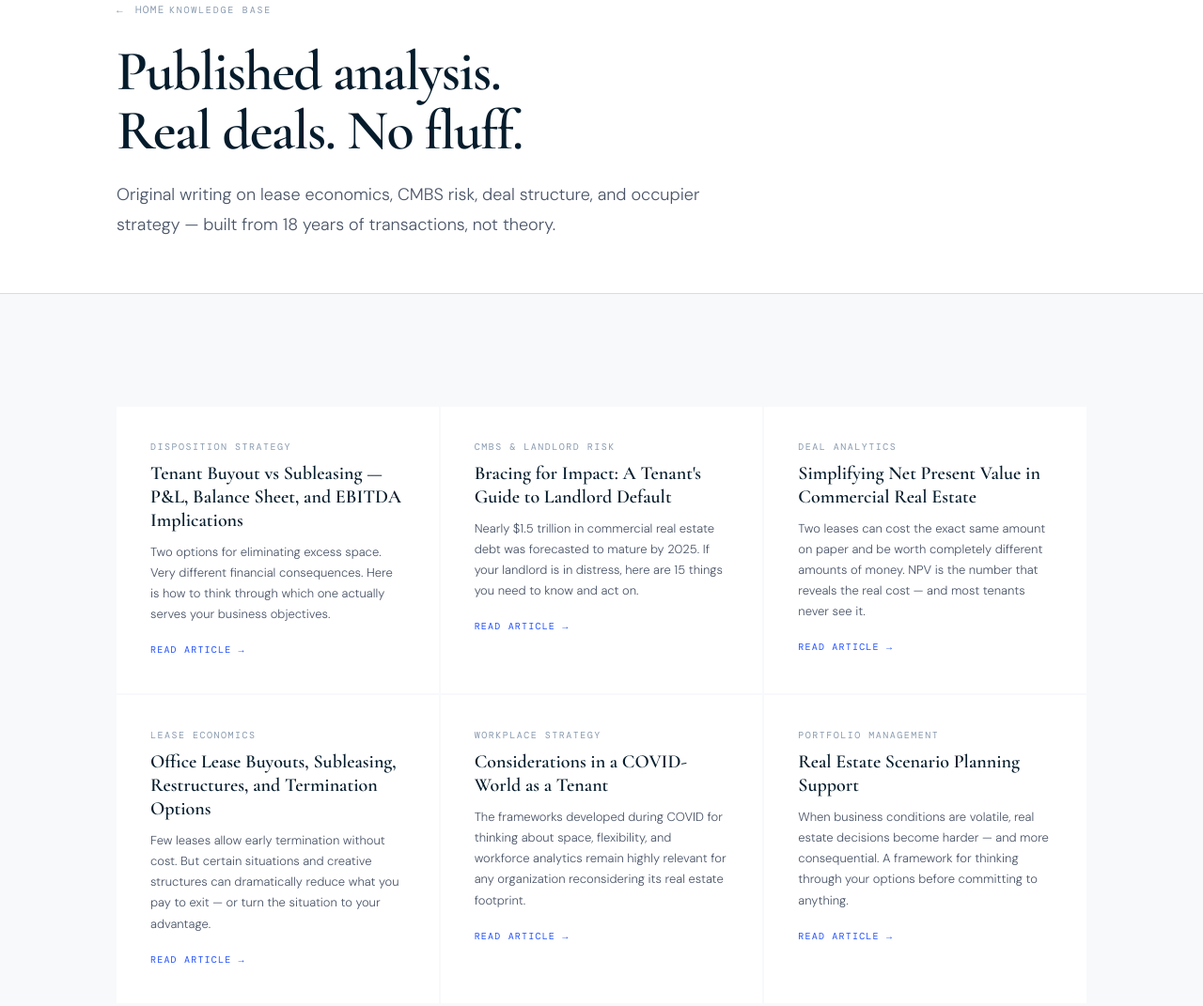
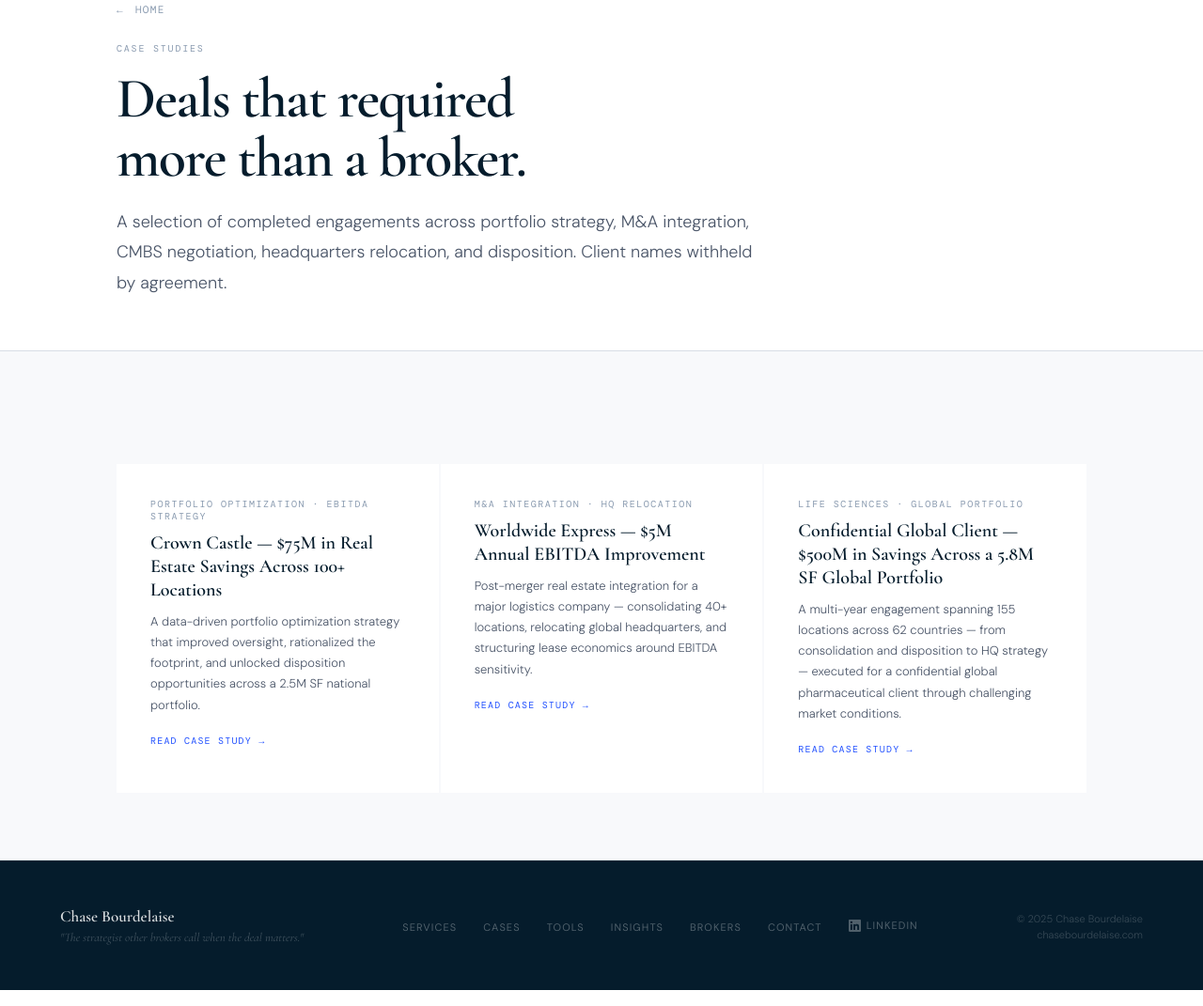
Before and after one commit to ideagineer/ChaseBourdelaise, a plain HTML site: page case-studies/index.html in a window 1280 px wide. Shown: the part 138-1209 px from the top of the page at 94% size. Drawn offline with nearby package versions, Linux system fonts and the light colour scheme.

Commit message:
Add files via upload

```diff
--- a/case-studies/index.html
+++ b/case-studies/index.html
@@ -3,11 +3,11 @@
 <head>
 <meta charset="UTF-8"/>
 <meta name="viewport" content="width=device-width, initial-scale=1.0"/>
-<title>Insights — Chase Bourdelaise | Corporate Real Estate Strategy</title>
-<meta name="description" content="Original analysis on lease economics, CMBS risk, workplace strategy, and commercial real estate negotiation by Chase Bourdelaise."/>
+<title>Case Studies — Chase Bourdelaise | Corporate Real Estate</title>
+<meta name="description" content="Real corporate real estate transactions executed by Chase Bourdelaise — portfolio optimization, M&A integration, CMBS negotiations, and headquarters strategy across major US and global markets."/>
 <meta name="author" content="Chase Bourdelaise"/>
-<meta property="og:title" content="Insights — Chase Bourdelaise | Corporate Real Estate Strategy"/>
-<meta property="og:description" content="Original analysis on lease economics, CMBS risk, workplace strategy, and commercial real estate negotiation by Chase Bourdelaise."/>
+<meta property="og:title" content="Case Studies — Chase Bourdelaise | Corporate Real Estate"/>
+<meta property="og:description" content="Real corporate real estate transactions executed by Chase Bourdelaise — portfolio optimization, M&A integration, CMBS negotiations, and headquarters strategy across major US and global markets."/>
 <meta property="og:type" content="website"/>
 <meta property="og:site_name" content="Chase Bourdelaise"/>
 <link rel="preconnect" href="https://fonts.googleapis.com"/>
@@ -392,7 +392,7 @@
 
   body { padding-top: 64px; }
   .inner-hero { padding: 72px 0 56px; border-bottom: 1px solid var(--rule); background: var(--bg); }
-  .inner-hero .container, .article-body .container-inner, .content-index .container { max-width: 1160px; margin: 0 auto; padding: 0 64px; }
+  .inner-hero .container, .article-body .article-grid, .content-index .container { max-width: 1160px; margin: 0 auto; padding: 0 64px; }
   .back-link { display: inline-flex; align-items: center; gap: 8px; font-size: 11px; font-weight: 400; letter-spacing: 0.12em; text-transform: uppercase; color: var(--light); text-decoration: none; margin-bottom: 28px; transition: color 0.15s; font-family: "DM Mono", monospace; }
   .back-link:hover { color: var(--navy); }
   .back-link::before { content: "←"; margin-right: 4px; }
@@ -400,8 +400,9 @@
   .inner-meta { display: flex; align-items: center; gap: 16px; flex-wrap: wrap; font-family: "DM Mono", monospace; font-size: 10px; letter-spacing: 0.14em; text-transform: uppercase; color: var(--light); margin-bottom: 20px; }
   .inner-meta .dot { color: var(--rule); }
   .inner-desc { font-size: 18px; font-weight: 300; line-height: 1.8; color: var(--mid); max-width: 680px; margin-top: 4px; }
+  .inner-label { display: block; margin-bottom: 16px; }
   .article-body { padding: 72px 0; }
-  .article-grid { display: grid; grid-template-columns: 1fr 240px; gap: 80px; align-items: start; max-width: 1160px; margin: 0 auto; padding: 0 64px; }
+  .article-grid { display: grid; grid-template-columns: 1fr 240px; gap: 80px; align-items: start; }
   .article-content h2 { font-family: "Cormorant Garamond", serif; font-size: 30px; font-weight: 600; color: var(--navy); letter-spacing: -0.5px; margin: 52px 0 14px; line-height: 1.15; }
   .article-content h3 { font-family: "Cormorant Garamond", serif; font-size: 21px; font-weight: 600; color: var(--navy); margin: 36px 0 10px; }
   .article-content p { font-size: 16px; font-weight: 300; line-height: 1.9; color: var(--mid); margin-bottom: 20px; }
@@ -409,6 +410,8 @@
   .article-content ul, .article-content ol { margin: 0 0 24px 0; padding: 0; list-style: none; }
   .article-content li { font-size: 15px; font-weight: 300; line-height: 1.8; color: var(--mid); padding: 10px 0 10px 24px; border-bottom: 1px solid var(--rule); position: relative; }
   .article-content li::before { content: "—"; color: var(--blue); position: absolute; left: 0; font-size: 10px; top: 14px; }
+  .article-content ol { counter-reset: list; }
+  .article-content ol li::before { content: counter(list); counter-increment: list; font-family: "DM Mono", monospace; font-size: 10px; top: 13px; }
   .pull-quote { border-left: 2px solid var(--blue); padding: 4px 0 4px 28px; margin: 40px 0; }
   .pull-quote p { font-family: "Cormorant Garamond", serif; font-size: 21px; font-weight: 500; font-style: italic; color: var(--navy); line-height: 1.5; margin: 0; }
   .data-table { width: 100%; border-collapse: collapse; margin: 32px 0; font-size: 14px; }
@@ -452,8 +455,9 @@
   .cs-outcome::before { content: "—"; color: var(--blue); font-size: 10px; flex-shrink: 0; }
   .cs-outcome:last-child { border-bottom: none; }
   @media (max-width: 1000px) {
-    .inner-hero .container, .article-grid, .content-index .container { padding: 0 24px; }
-    .article-grid { grid-template-columns: 1fr; gap: 48px; }
+    .inner-hero .container { padding: 0 24px; }
+    .article-grid { grid-template-columns: 1fr; padding: 0 24px; }
+    .content-index .container { padding: 0 24px; }
     .sidebar { position: static; }
     .card-grid { grid-template-columns: 1fr; }
     .cs-meta-bar { grid-template-columns: 1fr 1fr; }
@@ -474,13 +478,13 @@
 <body>
 <!-- NAV -->
 <nav>
-  <a href="index.html" class="nav-name">Chase Bourdelaise</a>
+  <a href="/index.html" class="nav-name">Chase Bourdelaise</a>
   <ul class="nav-links">
-    <li><a href="index.html#services">Services</a></li>
-    <li><a href="case-studies.html">Case Studies</a></li>
-    <li><a href="tools.html">Tools</a></li>
-    <li><a href="insights.html">Insights</a></li>
-    <li><a href="brokers.html">For Brokers</a></li>
+    <li><a href="/#services">Services</a></li>
+    <li><a href="/case-studies/">Case Studies</a></li>
+    <li><a href="/tools.html">Tools</a></li>
+    <li><a href="/insights/">Insights</a></li>
+    <li><a href="/brokers.html">For Brokers</a></li>
     <li>
       <a href="https://www.linkedin.com/in/tenantadvisor/" target="_blank" class="nav-linkedin">
         <svg viewBox="0 0 24 24" xmlns="http://www.w3.org/2000/svg"><path d="M20.447 20.452h-3.554v-5.569c0-1.328-.027-3.037-1.852-3.037-1.853 0-2.136 1.445-2.136 2.939v5.667H9.351V9h3.414v1.561h.046c.477-.9 1.637-1.85 3.37-1.85 3.601 0 4.267 2.37 4.267 5.455v6.286zM5.337 7.433c-1.144 0-2.063-.926-2.063-2.065 0-1.138.92-2.063 2.063-2.063 1.14 0 2.064.925 2.064 2.063 0 1.139-.925 2.065-2.064 2.065zm1.782 13.019H3.555V9h3.564v11.452zM22.225 0H1.771C.792 0 0 .774 0 1.729v20.542C0 23.227.792 24 1.771 24h20.451C23.2 24 24 23.227 24 22.271V1.729C24 .774 23.2 0 22.222 0h.003z"/></svg>
@@ -488,7 +492,7 @@
       </a>
     </li>
   </ul>
-  <a href="contact.html" class="nav-cta">Work With Me</a>
+  <a href="/contact.html" class="nav-cta">Work With Me</a>
   <button class="nav-hamburger" onclick="toggleMenu()" aria-label="Menu">
     <span></span><span></span><span></span>
   </button>
@@ -505,49 +509,31 @@
 <div class="inner-hero">
   <div class="container">
     <a href="/index.html" class="back-link">Home</a>
-    <span class="label inner-label">Knowledge Base</span>
-    <h1>Published analysis.<br/>Real deals. No fluff.</h1>
-    <p class="inner-desc">Original writing on lease economics, CMBS risk, deal structure, and occupier strategy — built from 18 years of transactions, not theory.</p>
+    <span class="label inner-label">Case Studies</span>
+    <h1>Deals that required<br/>more than a broker.</h1>
+    <p class="inner-desc">A selection of completed engagements across portfolio strategy, M&A integration, CMBS negotiation, headquarters relocation, and disposition. Client names withheld by agreement.</p>
   </div>
 </div>
 <div class="content-index">
   <div class="container">
     <div class="card-grid">
-      <a href="/insights/tenant-buyout-vs-subleasing.html" class="card-link">
-        <span class="card-topic">Disposition Strategy</span>
-        <div class="card-title">Tenant Buyout vs Subleasing — P&L, Balance Sheet, and EBITDA Implications</div>
-        <p class="card-desc">Two options for eliminating excess space. Very different financial consequences. Here is how to think through which one actually serves your business objectives.</p>
-        <span class="card-read">Read Article →</span>
+      <a href="/case-studies/crown-castle.html" class="card-link">
+        <span class="card-topic">Portfolio Optimization · EBITDA Strategy</span>
+        <div class="card-title">Crown Castle — $75M in Real Estate Savings Across 100+ Locations</div>
+        <p class="card-desc">A data-driven portfolio optimization strategy that improved oversight, rationalized the footprint, and unlocked disposition opportunities across a 2.5M SF national portfolio.</p>
+        <span class="card-read">Read Case Study →</span>
       </a>
-      <a href="/insights/landlord-default-guide.html" class="card-link">
-        <span class="card-topic">CMBS &amp; Landlord Risk</span>
-        <div class="card-title">Bracing for Impact: A Tenant's Guide to Landlord Default</div>
-        <p class="card-desc">Nearly $1.5 trillion in commercial real estate debt was forecasted to mature by 2025. If your landlord is in distress, here are 15 things you need to know and act on.</p>
-        <span class="card-read">Read Article →</span>
+      <a href="/case-studies/worldwide-express.html" class="card-link">
+        <span class="card-topic">M&A Integration · HQ Relocation</span>
+        <div class="card-title">Worldwide Express — $5M Annual EBITDA Improvement</div>
+        <p class="card-desc">Post-merger real estate integration for a major logistics company — consolidating 40+ locations, relocating global headquarters, and structuring lease economics around EBITDA sensitivity.</p>
+        <span class="card-read">Read Case Study →</span>
       </a>
-      <a href="/insights/npv-commercial-real-estate.html" class="card-link">
-        <span class="card-topic">Deal Analytics</span>
-        <div class="card-title">Simplifying Net Present Value in Commercial Real Estate</div>
-        <p class="card-desc">Two leases can cost the exact same amount on paper and be worth completely different amounts of money. NPV is the number that reveals the real cost — and most tenants never see it.</p>
-        <span class="card-read">Read Article →</span>
-      </a>
-      <a href="/insights/office-lease-buyouts-subleasing-termination.html" class="card-link">
-        <span class="card-topic">Lease Economics</span>
-        <div class="card-title">Office Lease Buyouts, Subleasing, Restructures, and Termination Options</div>
-        <p class="card-desc">Few leases allow early termination without cost. But certain situations and creative structures can dramatically reduce what you pay to exit — or turn the situation to your advantage.</p>
-        <span class="card-read">Read Article →</span>
-      </a>
-      <a href="/insights/considerations-covid-world-tenant.html" class="card-link">
-        <span class="card-topic">Workplace Strategy</span>
-        <div class="card-title">Considerations in a COVID-World as a Tenant</div>
-        <p class="card-desc">The frameworks developed during COVID for thinking about space, flexibility, and workforce analytics remain highly relevant for any organization reconsidering its real estate footprint.</p>
-        <span class="card-read">Read Article →</span>
-      </a>
-      <a href="/insights/real-estate-scenario-planning.html" class="card-link">
-        <span class="card-topic">Portfolio Management</span>
-        <div class="card-title">Real Estate Scenario Planning Support</div>
-        <p class="card-desc">When business conditions are volatile, real estate decisions become harder — and more consequential. A framework for thinking through your options before committing to anything.</p>
-        <span class="card-read">Read Article →</span>
+      <a href="/case-studies/astellas.html" class="card-link">
+        <span class="card-topic">Life Sciences · Global Portfolio</span>
+        <div class="card-title">Confidential Global Client — $500M in Savings Across a 5.8M SF Global Portfolio</div>
+        <p class="card-desc">A multi-year engagement spanning 155 locations across 62 countries — from consolidation and disposition to HQ strategy — executed for a confidential global pharmaceutical client through challenging market conditions.</p>
+        <span class="card-read">Read Case Study →</span>
       </a>
     </div>
   </div>
@@ -560,12 +546,12 @@
       <div class="footer-tagline">"The strategist other brokers call when the deal matters."</div>
     </div>
     <ul class="footer-links">
-      <li><a href="index.html#services">Services</a></li>
-      <li><a href="case-studies.html">Cases</a></li>
-      <li><a href="tools.html">Tools</a></li>
-      <li><a href="insights.html">Insights</a></li>
-      <li><a href="brokers.html">Brokers</a></li>
-      <li><a href="contact.html">Contact</a></li>
+      <li><a href="/#services">Services</a></li>
+      <li><a href="/case-studies/">Cases</a></li>
+      <li><a href="/tools.html">Tools</a></li>
+      <li><a href="/insights/">Insights</a></li>
+      <li><a href="/brokers.html">Brokers</a></li>
+      <li><a href="/contact.html">Contact</a></li>
       <li>
         <a href="https://www.linkedin.com/in/tenantadvisor/" target="_blank" class="footer-linkedin">
           <svg viewBox="0 0 24 24" xmlns="http://www.w3.org/2000/svg"><path d="M20.447 20.452h-3.554v-5.569c0-1.328-.027-3.037-1.852-3.037-1.853 0-2.136 1.445-2.136 2.939v5.667H9.351V9h3.414v1.561h.046c.477-.9 1.637-1.85 3.37-1.85 3.601 0 4.267 2.37 4.267 5.455v6.286zM5.337 7.433c-1.144 0-2.063-.926-2.063-2.065 0-1.138.92-2.063 2.063-2.063 1.14 0 2.064.925 2.064 2.063 0 1.139-.925 2.065-2.064 2.065zm1.782 13.019H3.555V9h3.564v11.452zM22.225 0H1.771C.792 0 0 .774 0 1.729v20.542C0 23.227.792 24 1.771 24h20.451C23.2 24 24 23.227 24 22.271V1.729C24 .774 23.2 0 22.222 0h.003z"/></svg>
```
Also changed, not shown: case-studies/astellas.html (+13 -13 lines), case-studies/crown-castle.html (+13 -13 lines), case-studies/worldwide-express.html (+13 -13 lines).
